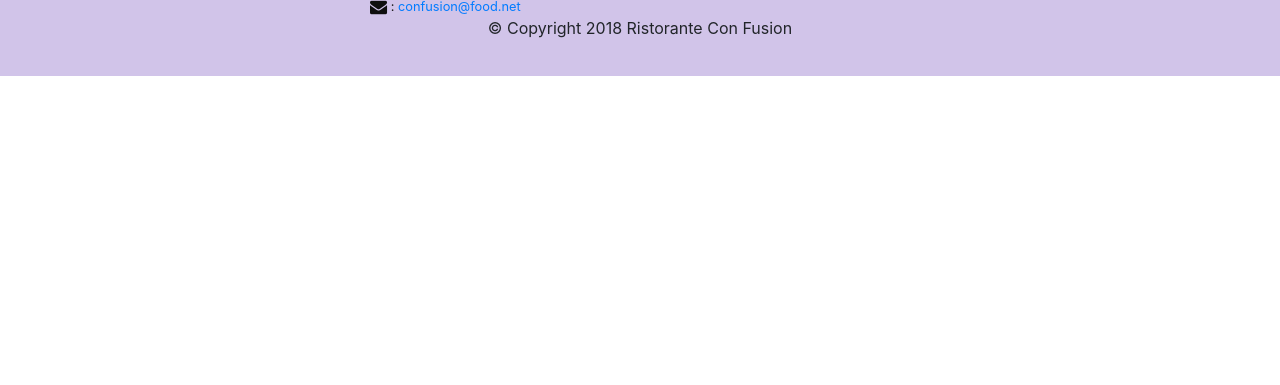
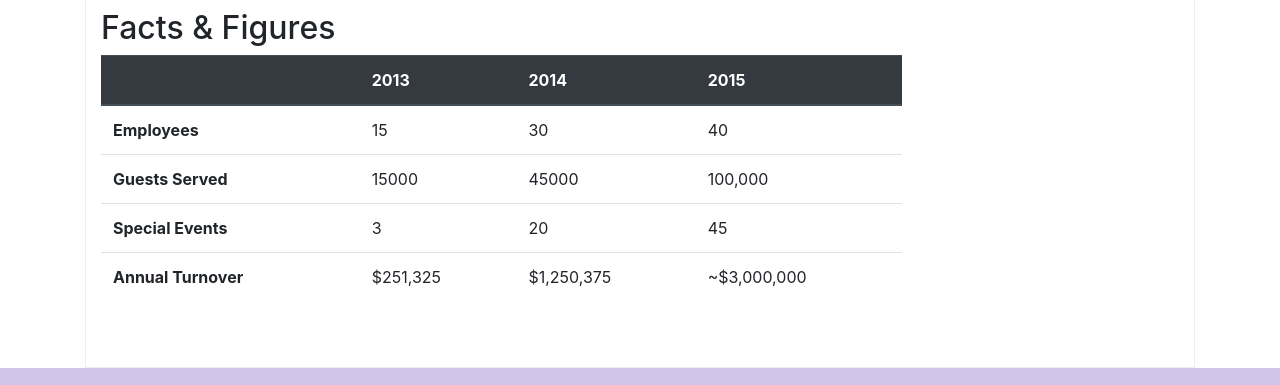
Before and after one commit to pranaysai27/Bootstrap4, a website: page aboutus.html in a window 1280 px wide. Shown: the part 1706-2091 px from the top of the page. Before the commit the page ends 1782 px from the top, so only its background shows below. Drawn offline with nearby package versions, Linux system fonts and the light colour scheme.

Commit message:
Tables and Cards

```diff
--- a/aboutus.html
+++ b/aboutus.html
@@ -22,7 +22,7 @@
             <button class="navbar-toggler" type="button" data-toggle="collapse" data-target="#Navbar" >
                 <span class="navbar-toggler-icon"></span>
             </button>
-            <a href="./index.html" class="navbar-brand mr-auto">Ristorante con Fusion</a>
+            <a href="./index.html" class="navbar-brand mr-auto">Ristorante Con Fusion</a>
             <div class="navbar-collapse collapse" id="Navbar">
                 <ul class="navbar-nav mr-auto">
                     <li class="nav-items"><a href="./index.html" class="nav-link"><span class="fa fa-home fa-lg"></span>Home</a></li>
@@ -66,6 +66,31 @@
                 <p>The restaurant traces its humble beginnings to <em>The Frying Pan</em>, a successful chain started by our CEO, Mr. Peter Pan, that featured for the first time the world's best cuisines in a pan.</p>
             </div>
             <div class="col-sm">
+                <div class="card">
+                    <h3 class="card-header bg-primary text-white">Facts at a Glance</h3>
+                    <div class="card-body">
+                        <dl class="row">
+                            <dt class="col-6">Started </dt>
+                            <dd class="col-6">3 Feb. 2013</dd>
+                            <dt class="col-6">Major Stake Holder</dt>
+                            <dd class="col-6">HK Fine Foods Inc.</dd>
+                            <dt class="col-6">Last Year's Turnover</dt>
+                            <dd class="col-6">$1,250,375</dd>
+                            <dt class="col-6">Employees</dt>
+                            <dd class="col-6">40</dd>
+                        </dl>
+                    </div>
+                </div>
+            </div>
+            <div class="col-12">
+                <div class="card card-body bg-light">
+                    <blockquote class="blockquote">
+                        <p class="mb-0">You better cut the pizza in four pieces because
+                            I'm not hungry enough to eat six.
+                        </p>
+                        <footer class="blockquote-footer">Yogi Berra,<cite title="Source Title">The Wit and Wisdom of Yogi Berra,P. Pepe, Diversion Books, 2014 </cite></footer>
+                    </blockquote>
+                </div>
             </div>
         </div>
 
@@ -83,7 +108,52 @@
                 <p class="d-none d-sm-block">Award winning three-star Michelin chef with wide International experience having worked closely with whos-who in the culinary world, he specializes in creating mouthwatering Indo-Italian fusion experiences. He says, <em>Put together the cuisines from the two craziest cultures, and you get a winning hit! Amma Mia!</em></p>
             </div>
        </div>
+       <div class="row row-content">
+           <div class="col-12 col-sm-9">
+                <h2>Facts &amp; Figures</h2>
+                <div class="table-responsive">
+                    <table class="table table striped">
+                        <thead class="thead-dark">
+                            <tr>
+                                <th>&nbsp;</th>
+                                <th>2013</th>
+                                <th>2014</th>
+                                <th>2015</th>
+                            </tr>
+                        </thead>
+                        <tbody>
+                            <tr>
+                                <th>Employees</th>
+                                <td>15</td>
+                                <td>30</td>
+                                <td>40</td>
+                            </tr>
+                            <tr>
+                                <th>Guests Served</th>
+                                <td>15000</td>
+                                <td>45000</td>
+                                <td>100,000</td>
+                            </tr>
+                            <tr>
+                                <th>Special Events</th>
+                                <td>3</td>
+                                <td>20</td>
+                                <td>45</td>
+                            </tr>
+                            <tr>
+                                <th>Annual Turnover</th>
+                                <td>$251,325</td>
+                                <td>$1,250,375</td>
+                                <td>~$3,000,000</td>
+                            </tr>
+                        </tbody>
+                    </table>
+                </div>
+           </div>
+           <div class="col-12 col-sm-3">
 
+           </div>
+       </div>
     </div>
 
     <footer class="footer">
```
Also changed, not shown: contactus.html (+1 -1 lines), index.html (+1 -1 lines).
